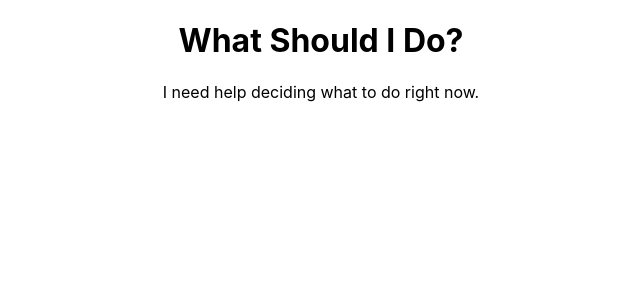
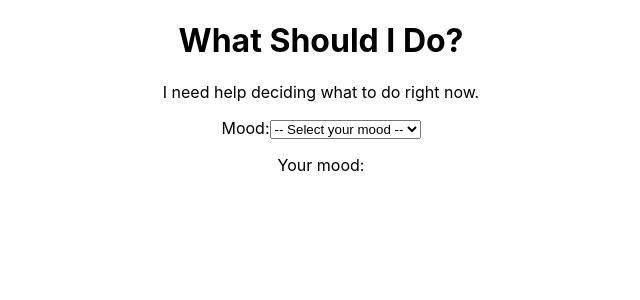
Before and after one commit to AlexWlkr/Untangled-ADHD-Friendly-Decision-Ap, a React (Create React App) app: page / in a window 1280 px wide. Shown: the top 300 px of the page, without its empty margins (319-959 px from the left). Built offline with nearby package versions, Linux system fonts and the light colour scheme.

Commit message:
feat: add mood input dropdown with useState

```diff
--- a/src/App.js
+++ b/src/App.js
@@ -1,11 +1,31 @@
-import React from "react";
+import React, { useState } from "react";
 import "./App.css";
 
 function App() {
+  const [mood, setMood] = useState("");
+
   return (
     <div className="App">
       <h1>What Should I Do?</h1>
       <p>I need help deciding what to do right now.</p>
+
+      {/* Mood Input */}
+      <label htmlFor="mood">Mood:</label>
+      <select
+        id="mood"
+        value={mood}
+        onChange={(e) => setMood(e.target.value)}
+      >
+        <option value="">-- Select your mood --</option>
+        <option value="calm">Calm</option>
+        <option value="anxious">Anxious</option>
+        <option value="bored">Bored</option>
+        <option value="restless">Restless</option>
+        <option value="motivated">Motivated</option>
+      </select>
+
+      {/* Temporary display to test */}
+      <p>Your mood: {mood}</p>
     </div>
   );
 }
```
